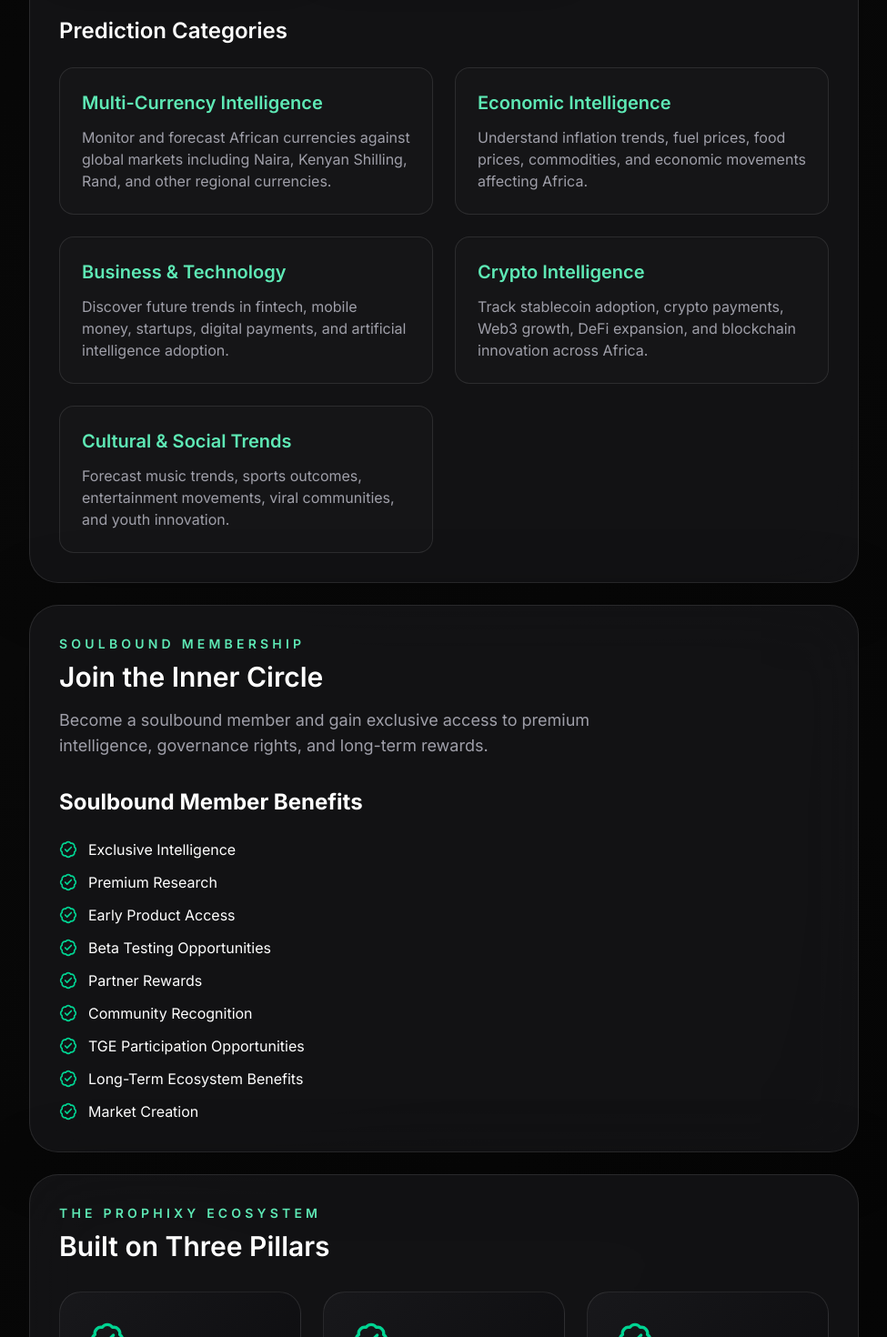
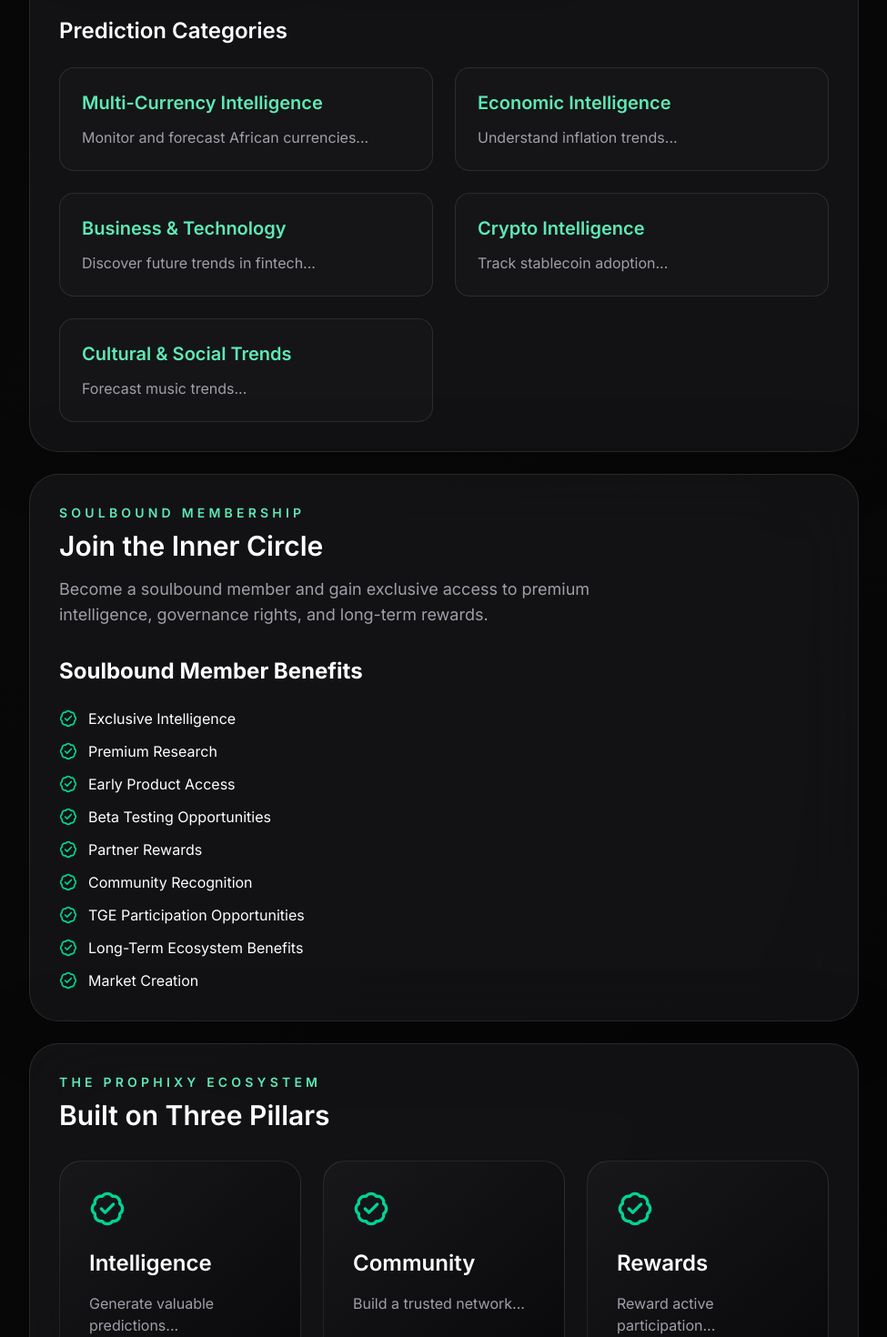
Before and after one commit to shapirags27-cyber/PROPHIXY-, a Next.js app: page / in a window 1280 px wide. Shown: the part 2180-3650 px from the top of the page at 91% size, without its empty margins (304-1279 px from the left). Built offline with nearby package versions, Linux system fonts and the light colour scheme.

Commit message:
Update prophixy-docs.tsx

```diff
--- a/components/prophixy-docs.tsx
+++ b/components/prophixy-docs.tsx
@@ -67,41 +67,17 @@
 ];
 
 const predictionPillars = [
-  {
-    title: "Multi-Currency Intelligence",
-    detail: "Monitor and forecast African currencies against global markets including Naira, Kenyan Shilling, Rand, and other regional currencies.",
-  },
-  {
-    title: "Economic Intelligence",
-    detail: "Understand inflation trends, fuel prices, food prices, commodities, and economic movements affecting Africa.",
-  },
-  {
-    title: "Business & Technology",
-    detail: "Discover future trends in fintech, mobile money, startups, digital payments, and artificial intelligence adoption.",
-  },
-  {
-    title: "Crypto Intelligence",
-    detail: "Track stablecoin adoption, crypto payments, Web3 growth, DeFi expansion, and blockchain innovation across Africa.",
-  },
-  {
-    title: "Cultural & Social Trends",
-    detail: "Forecast music trends, sports outcomes, entertainment movements, viral communities, and youth innovation.",
-  },
+  { title: "Multi-Currency Intelligence", detail: "Monitor and forecast African currencies..." },
+  { title: "Economic Intelligence", detail: "Understand inflation trends..." },
+  { title: "Business & Technology", detail: "Discover future trends in fintech..." },
+  { title: "Crypto Intelligence", detail: "Track stablecoin adoption..." },
+  { title: "Cultural & Social Trends", detail: "Forecast music trends..." },
 ];
 
 const ecosystemPillars = [
-  {
-    title: "Intelligence",
-    copy: "Generate valuable predictions backed by community participation, transparent forecasting, and data-driven insights.",
-  },
-  {
-    title: "Community",
-    copy: "Build a trusted network where members contribute knowledge, analysis, and insights.",
-  },
-  {
-    title: "Rewards",
-    copy: "Reward active participation with reputation, benefits, and ecosystem opportunities.",
-  },
+  { title: "Intelligence", copy: "Generate valuable predictions..." },
+  { title: "Community", copy: "Build a trusted network..." },
+  { title: "Rewards", copy: "Reward active participation..." },
 ];
 
 const memberBenefits = [
@@ -117,22 +93,10 @@
 ];
 
 const roadmap = [
-  {
-    title: "Phase 1 — Foundation",
-    items: ["Brand Launch✓", "Documentation✓", "Community Building✓", "Website Launch✓"],
-  },
-  {
-    title: "Phase 2 — Membership",
-    items: ["Soulbound Badge Mint", "Discord Verification", "Reward Points System", "Member Dashboard"],
-  },
-  {
-    title: "Phase 3 — Platform Intelligence",
-    items: ["Live Prediction Platform", "Community Forecasting", "Analytics Dashboard", "Beta Testing Program", "Partner Campaigns"],
-  },
-  {
-    title: "Phase 4 — Ecosystem Expansion",
-    items: ["Mobile Application", "AI-Powered Intelligence", "Additional African Markets", "Strategic Partnerships", "Token Generation Event"],
-  },
+  { title: "Phase 1 — Foundation", items: ["Brand Launch✓", "Documentation✓", "Community Building✓", "Website Launch✓"] },
+  { title: "Phase 2 — Membership", items: ["Soulbound Badge Mint", "Discord Verification", "Reward Points System", "Member Dashboard"] },
+  { title: "Phase 3 — Platform Intelligence", items: ["Live Prediction Platform", "Community Forecasting", "Analytics Dashboard", "Beta Testing Program", "Partner Campaigns"] },
+  { title: "Phase 4 — Ecosystem Expansion", items: ["Mobile Application", "AI-Powered Intelligence", "Additional African Markets", "Strategic Partnerships", "Token Generation Event"] },
 ];
 
 export function ProphixyDocsPage() {
```
